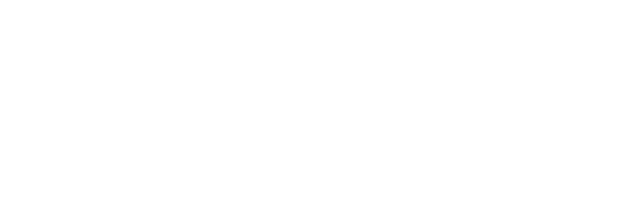
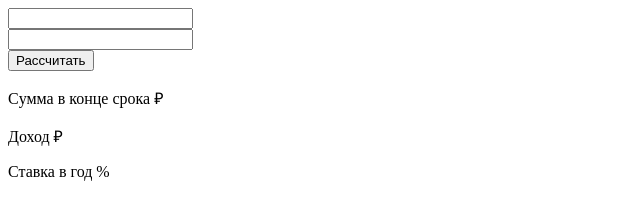
Before and after one commit to gorbanev1/replenishment-deposit, a plain HTML site: page index.html in a window 1280 px wide. Shown: the whole page, without its empty margins (0-640 px from the left). Drawn offline with Linux system fonts and the light colour scheme.

Commit message:
html ready

```diff
--- a/index.html
+++ b/index.html
@@ -9,6 +9,23 @@
     <link rel="stylesheet" href="css/style.css">
 </head>
 <body>
+<div>
+    <form id="deposit-form">
+        <div>
+            <input id="amount-input">
+        </div>
+        <div>
+            <input id="period-input">
+        </div>
+        <button id="calculate">Рассчитать</button>
+    </form>
+    <div>
+        <p>Cумма в конце срока <span id="total"></span> ₽</p>
+        <p>Доход <span id="profit"></span> ₽</p>
+        <p>Ставка в год <span id="percent"></span>%</p>
+    </div>
+</div>
+
 <script src="js/app.js"></script>
 </body>
 </html>
```
